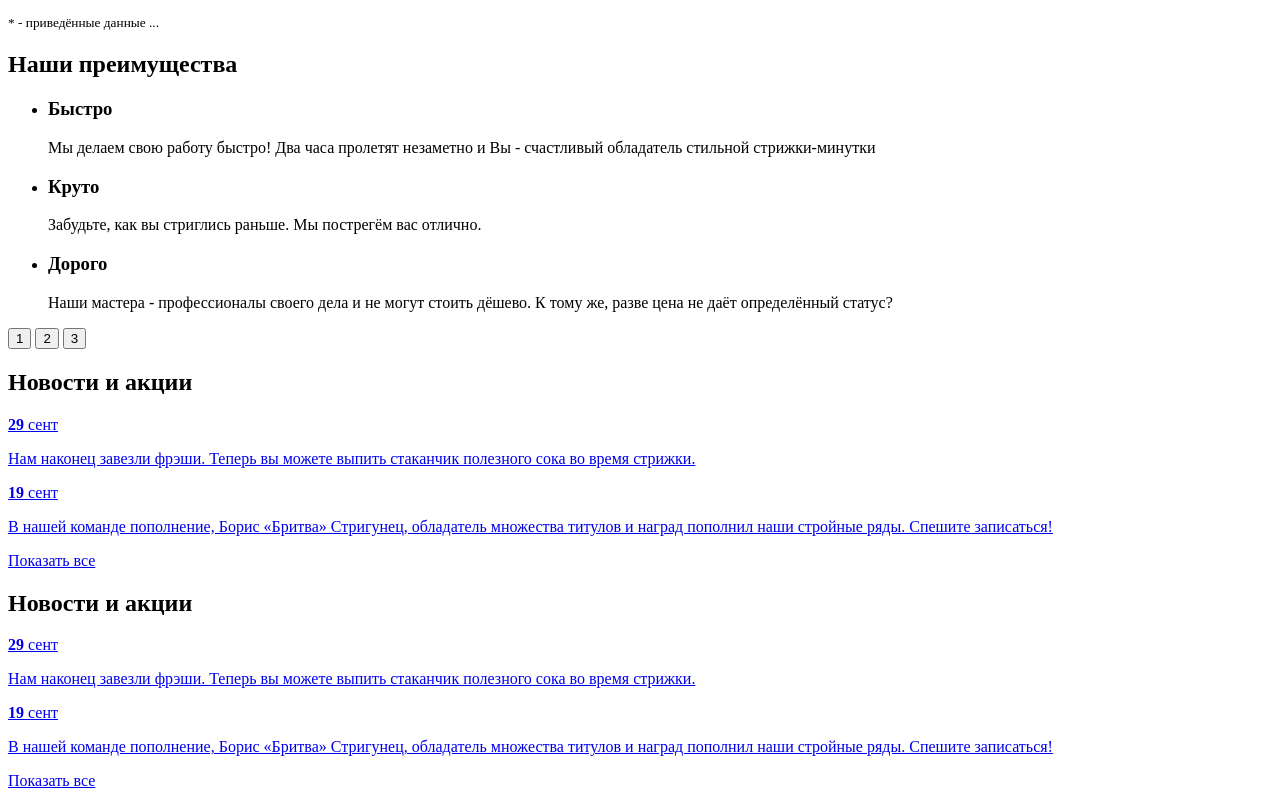
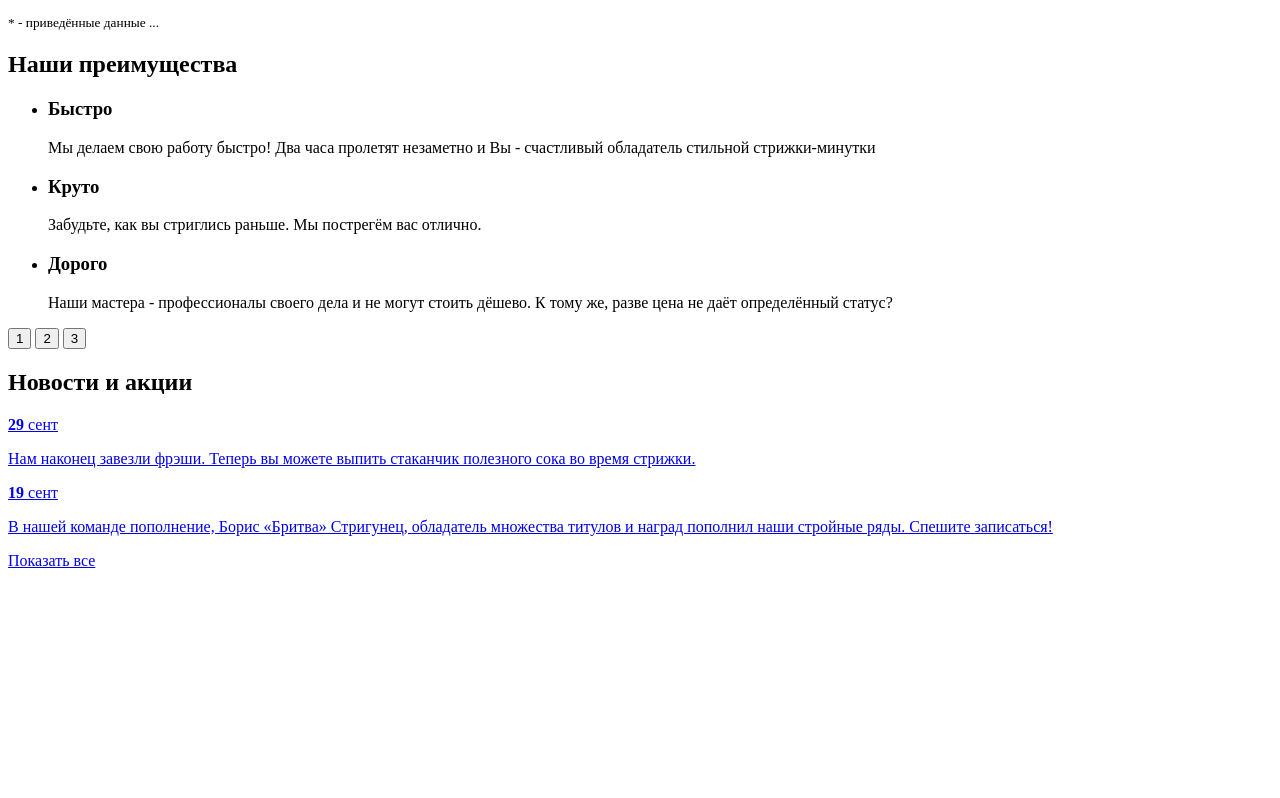
Before and after one commit to timur-rgm/barbershop, a plain HTML site: page index.html in a window 1280 px wide. Shown: the part 697-1495 px from the top of the page. After the commit the page ends 1275 px from the top, so only its background shows below. Drawn offline with Linux system fonts and the light colour scheme.

Commit message:
Поправки в секцию news (убран повторяющийся код)

```diff
--- a/index.html
+++ b/index.html
@@ -155,6 +155,7 @@
         </p>
       </div>
     </section>
+
     <section class="news">
       <!-- Для центрирования -->
       <div class="news__wrapper">
@@ -177,32 +178,11 @@
            </p>
           </a>
         </div>
-      </div>
       <!-- .news__to-all для позиционирования внутри блока, а .button для описания внешнего вида. Использован универсальный класс .button, т.к. кнопка повторяется в макете в других местах. Согласно т/з эта кнопка ведёт на страницу со всеми новостями -->
       <a class="news__to-all button" href="#">Показать все</a>
+      </div>
     </section>
-      <h2 class="news__title">Новости и акции</h2>
-      <div class="news__list">
-        <a class="news__item" href="#">
-          <time class="news__date" datetime="2017-09-29">
-            <b class="news__day">29</b> сент
-          </time>
-          <p class="news__text">
-            Нам наконец завезли фрэши. Теперь вы можете выпить стаканчик полезного сока во время стрижки.
-          </p>
-        </a>
-        <a class="news__item" href="#">
-          <time class="news__date" datetime="2017-09-19">
-            <b class="news__day">19</b> сент
-          </time>
-          <p class="news__text">
-            В нашей команде пополнение, Борис «Бритва» Стригунец, обладатель множества титулов и наград пополнил наши стройные ряды. Спешите записаться!
-          </p>
-        </a>
-      </div>
-      <!-- .news__to-all для позиционирования внутри блока, а .button для описания внешнего вида. Использован универсальный класс .button, т.к. кнопка повторяется в макете в других местах. Согласно т/з эта кнопка ведёт на страницу со всеми новостями -->
-      <a class="news__to-all button" href="#">Показать все</a>
-    </section>
+
   </main>
 </body>
 </html>
```
